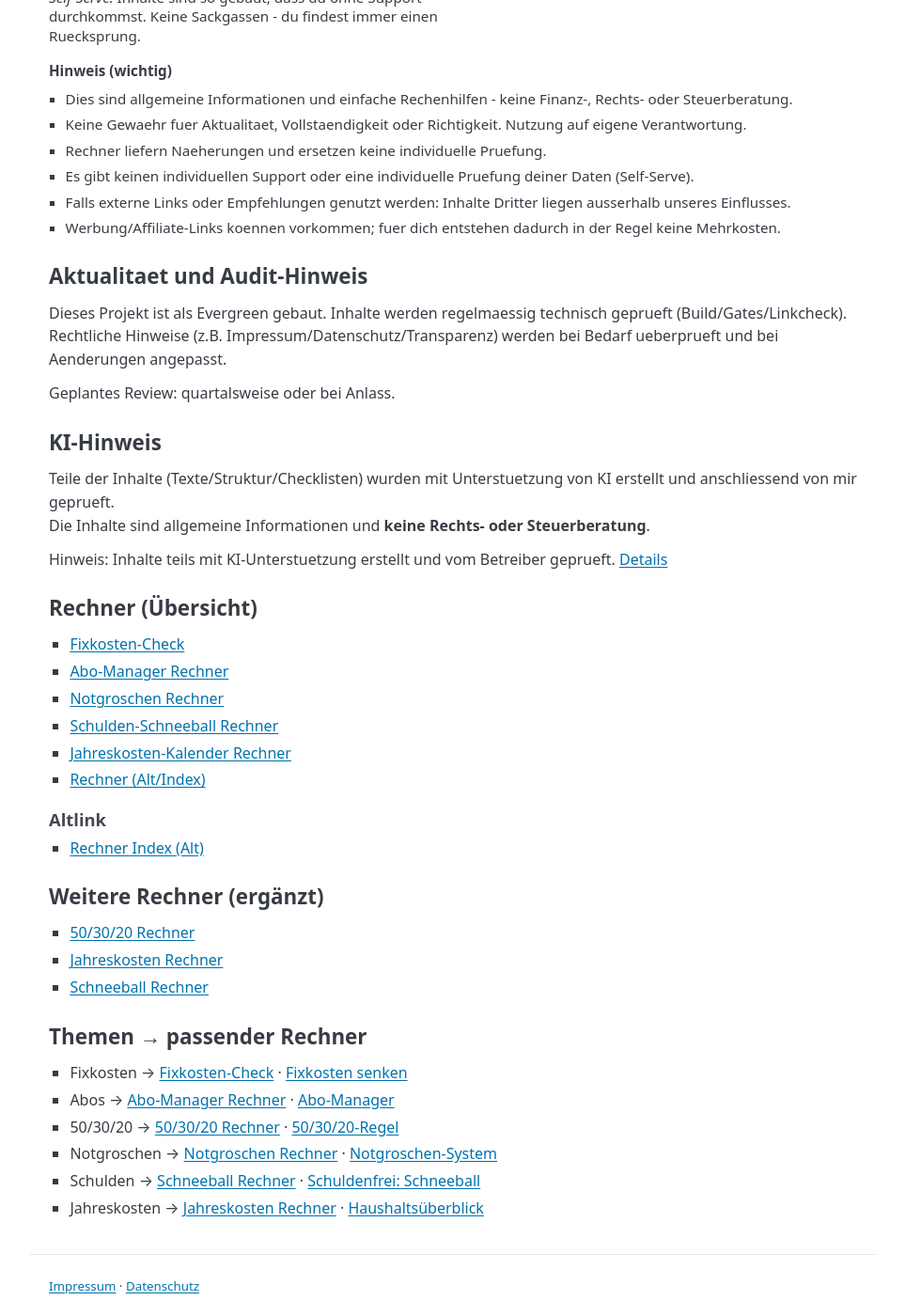
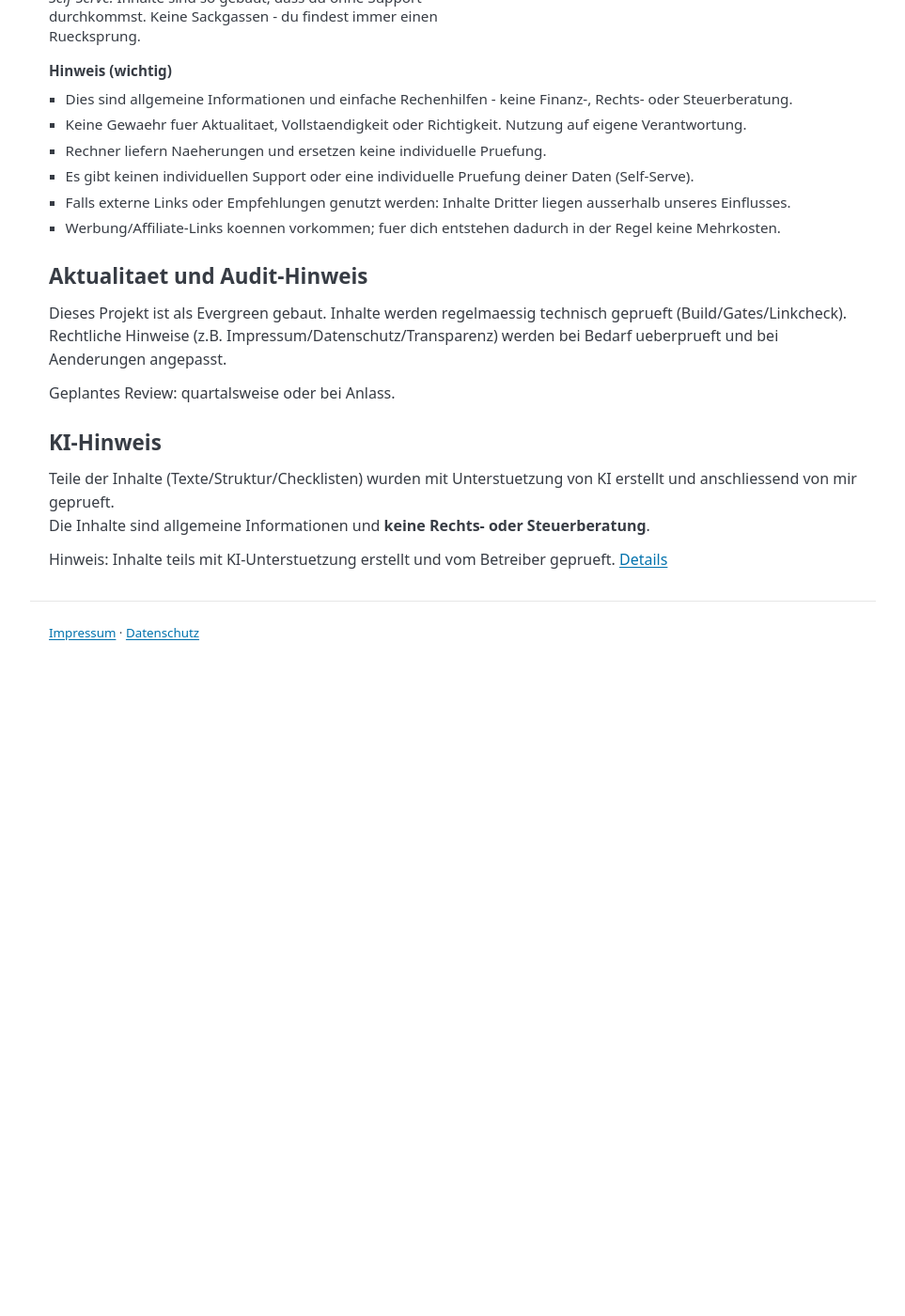
Before and after one commit to gluecklich-tools/einfach-geld-ordnen, a Jekyll site: the page built from seiten/rechner-uebersicht.md, in a window 1280 px wide and 1400 px high, scrolled down 1485 px. Shown: the whole window at 94% size, without its empty margins (158-1121 px from the left). Built offline with Jekyll 4.4.1, drawn with Linux system fonts in a browser that asks for light colours; after the commit the page ends 2189 px from its top, so only the background shows below that; some of the changed text lies outside the part shown.

Commit message:
Klaus-Run: automated gates + push 2026-02-22 22:51

```diff
--- a/seiten/rechner-uebersicht.md
+++ b/seiten/rechner-uebersicht.md
@@ -2,10 +2,9 @@
 permalink: /seiten/rechner-uebersicht.html
 layout: default
 title: Rechner Übersicht
-permalink: /seiten/rechner-uebersicht.html
 description: "Rechner-uebersicht – kurze Einordnung + klare nächste Schritte. Haushaltsbuch, Fixkosten, Rücklagen, Schulden: einfach ohne App."
 ---
-# Rechner-übersicht
+# Rechner Übersicht
 Hier findest du einfache Mini-Rechner (Self-Serve). Zu jedem Rechner gibt es eine passende Themen-Seite mit kurzer Anleitung.
 
 ## Rechner (mit passender Themen-Seite)
@@ -53,37 +52,5 @@ Hier findest du alle Rechner-Seiten direkt (damit nichts „versteckt“ bleibt)
 ## Weiter
 - [Schnellstart (15 Minuten)]({{ site.baseurl }}/seiten/start_in_15_minuten.html)
 - [Downloads]({{ site.baseurl }}/seiten/downloads.html)
-- [überblick]({{ site.baseurl }}/pillar/einfach-geld-ordnen.html)
+- [Überblick]({{ site.baseurl }}/pillar/einfach-geld-ordnen.html)
 {% include no_sackgasse_footer.html %}
-
-
-## Rechner (Übersicht)
-
-- [Fixkosten-Check]({{ site.baseurl }}/seiten/rechner-fixkosten-check.html)
-- [Abo-Manager Rechner]({{ site.baseurl }}/seiten/rechner-abo-manager.html)
-- [Notgroschen Rechner]({{ site.baseurl }}/seiten/rechner-notgroschen.html)
-- [Schulden-Schneeball Rechner]({{ site.baseurl }}/seiten/rechner-schulden-schneeball.html)
-- [Jahreskosten-Kalender Rechner]({{ site.baseurl }}/seiten/rechner-jahreskosten-kalender.html)
-- [Rechner (Alt/Index)]({{ site.baseurl }}/seiten/rechner-uebersicht.html)
-
-<!-- EGO_ORPHAN_LINKFIX_V2 -->
-### Altlink
-
-- [Rechner Index (Alt)]({{ site.baseurl }}/seiten/rechner-uebersicht.html)
-
-<!-- EGO_FRAGILE_LINKFIX_V3 -->
-## Weitere Rechner (ergänzt)
-
-- [50/30/20 Rechner]({{ site.baseurl }}/seiten/rechner-50-30-20.html)
-- [Jahreskosten Rechner]({{ site.baseurl }}/seiten/rechner-jahreskosten.html)
-- [Schneeball Rechner]({{ site.baseurl }}/seiten/rechner-schneeball.html)
-
-<!-- EGO_FRAGILE_LINKFIX_V4 -->
-## Themen → passender Rechner
-
-- Fixkosten → [Fixkosten-Check]({{ site.baseurl }}/seiten/rechner-fixkosten-check.html) · [Fixkosten senken]({{ site.baseurl }}/seiten/fixkosten-senken.html)
-- Abos → [Abo-Manager Rechner]({{ site.baseurl }}/seiten/rechner-abo-manager.html) · [Abo-Manager]({{ site.baseurl }}/seiten/abo-manager.html)
-- 50/30/20 → [50/30/20 Rechner]({{ site.baseurl }}/seiten/rechner-50-30-20.html) · [50/30/20-Regel]({{ site.baseurl }}/seiten/50-30-20-regel.html)
-- Notgroschen → [Notgroschen Rechner]({{ site.baseurl }}/seiten/rechner-notgroschen.html) · [Notgroschen-System]({{ site.baseurl }}/seiten/notgroschen-system.html)
-- Schulden → [Schneeball Rechner]({{ site.baseurl }}/seiten/rechner-schneeball.html) · [Schuldenfrei: Schneeball]({{ site.baseurl }}/seiten/schuldenfrei-schneeball.html)
-- Jahreskosten → [Jahreskosten Rechner]({{ site.baseurl }}/seiten/rechner-jahreskosten.html) · [Haushaltsüberblick]({{ site.baseurl }}/seiten/haushaltsueberblick.html)
```
